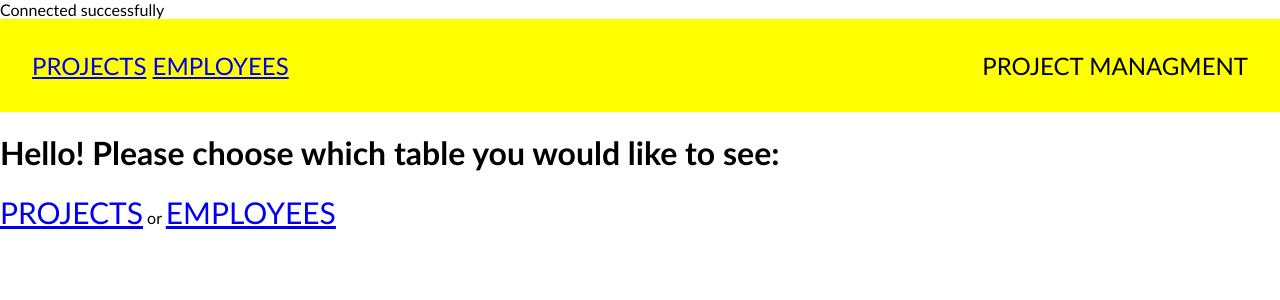
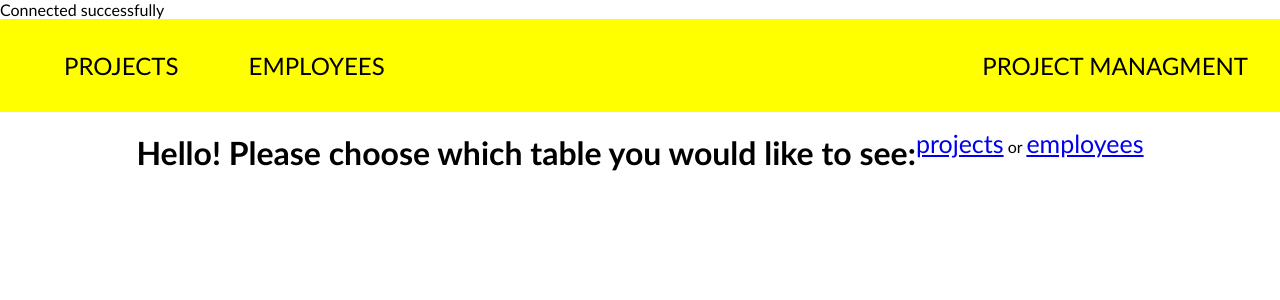
Before and after one commit to vikontrimaite/projects-managment-system, a PHP site: page / in a window 1280 px wide. Shown: the top 300 px of the page. Run offline with PHP 8.4, Linux system fonts and the light colour scheme.

Commit message:
update style

```diff
--- a/index.php
+++ b/index.php
@@ -17,13 +17,17 @@ include('head.php');
 include('header.php');
 
    ?>
+<div class="index-page">
+<h1>Hello! Please choose which table you would like to see:</h1>
 
-   <h1>Hello! Please choose which table you would like to see:</h1>
-   <p>
+<p>
     <a href="projects.php" class="links">projects</a>
-    or
+    <span>or</span>
                 <a href="employees.php" class="links">employees</a>
    </p>
+
+</div>
+
 
 
 </body>
--- a/style.css
+++ b/style.css
@@ -14,7 +14,7 @@ body {
     text-transform: uppercase;
 }
 
-header > a {
+.header > div > a {
     text-decoration: none;
     color: black;
     margin: 2rem;
@@ -41,10 +41,10 @@ td {
 }
 
 .links {
-    font-size: 30px;
-    text-transform: uppercase;
+    font-size: 25px;
 }
 
 .index-page {
-    text-align: center;
+    display: flex;
+    justify-content: center;
 }
```
